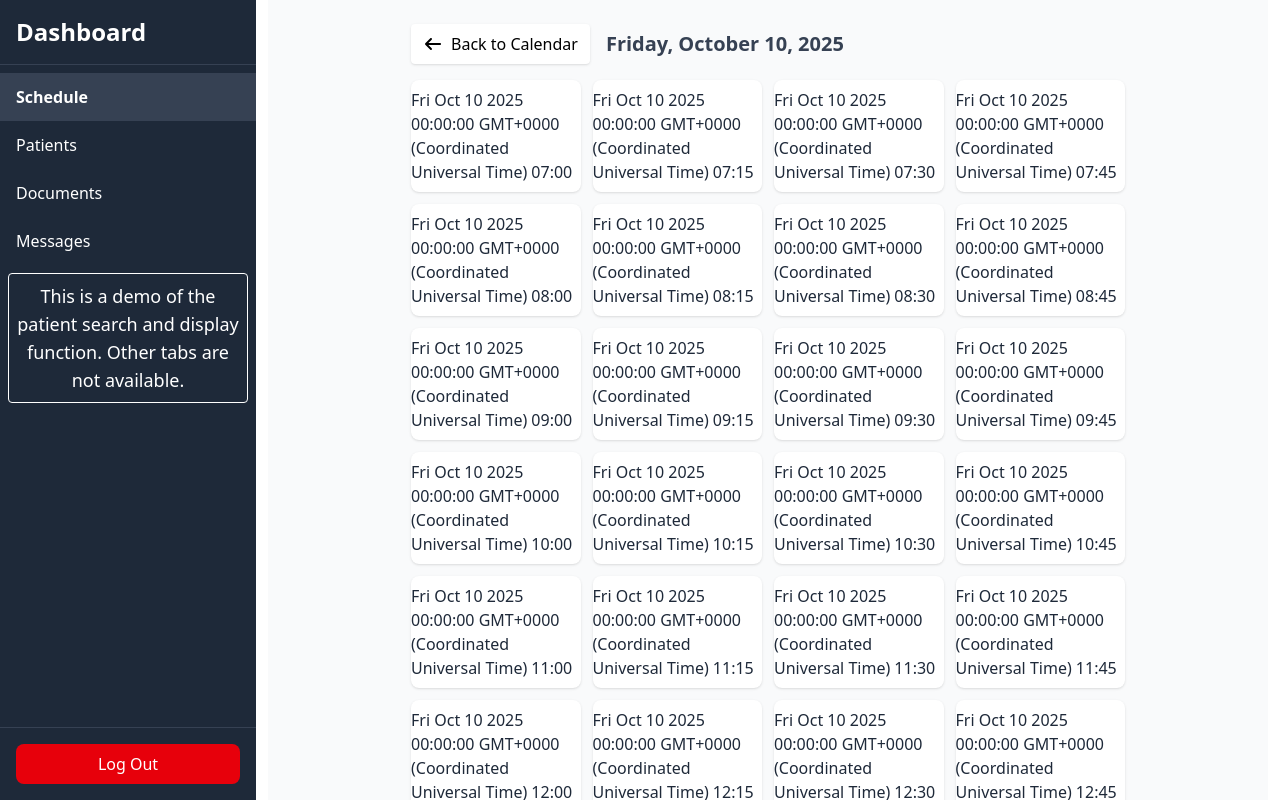
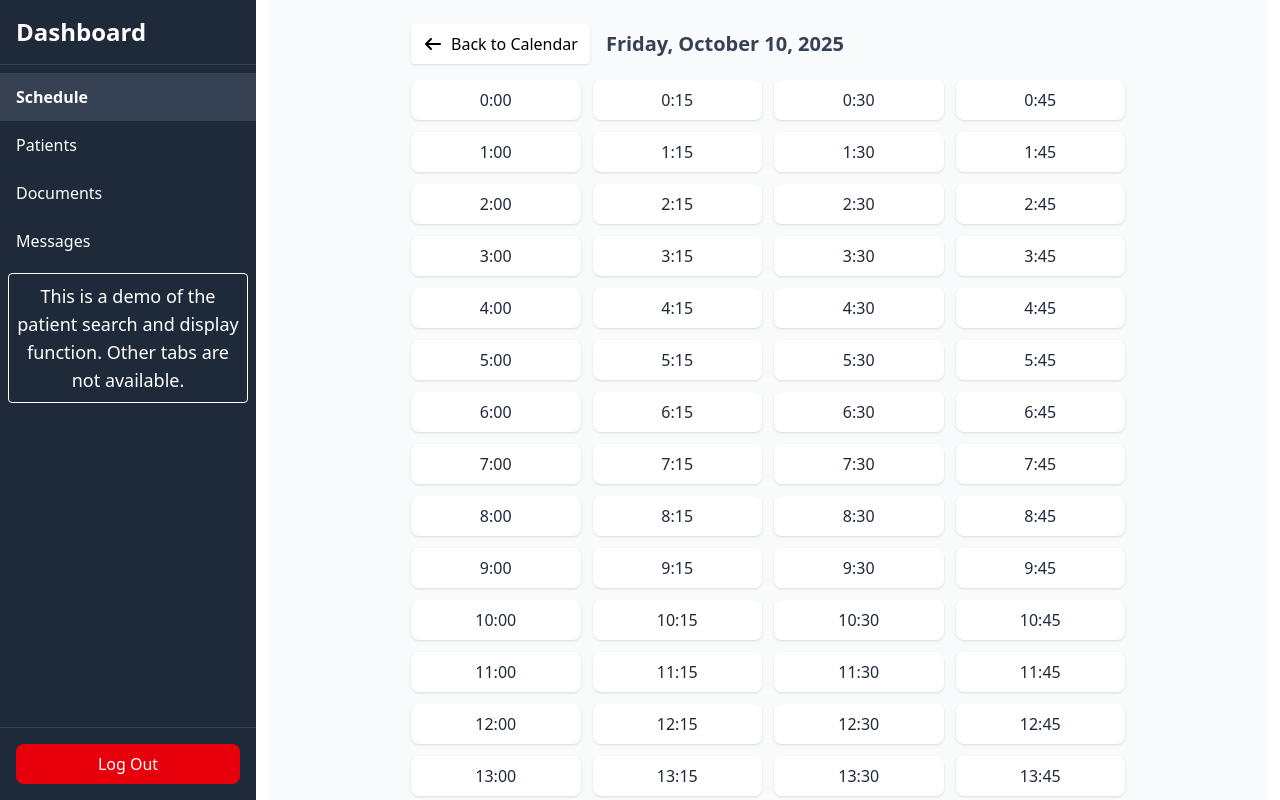
Before and after one commit to noreturn86/patient-search-and-view, a React (Vite) app: page /dashboard in a window 1280 px wide. Both pictures are taken after a click on the element "10". Built offline with nearby package versions, Linux system fonts and the light colour scheme.

Commit message:
Updated scheduler

```diff
--- a/src/pages/Patients.jsx
+++ b/src/pages/Patients.jsx
@@ -1,5 +1,6 @@
 import { useState, useEffect } from "react";
-import axios from "axios";
+import { useSelector } from 'react-redux';
+import axios from 'axios';
 import ChronicIssuePanel from "../components/ChronicIssuePanel";
 import ConsultationSummary from "../components/ConsultationSummary";
 import VisitSummary from "../components/VisitSummary";
@@ -23,6 +24,8 @@ function calculateAge(dobString) {
 }
 
 export default function Patients() {
+    const token = useSelector(state => state.auth.token);
+
     const [allPatients, setAllPatients] = useState([]);
     const [searchTerm, setSearchTerm] = useState("");
     const [selectedPatient, setSelectedPatient] = useState(null);
@@ -40,14 +43,18 @@ export default function Patients() {
 
     useEffect(() => {
         axios
-            .get("http://localhost:8080/patients")
+            .get("http://localhost:8080/patients", {
+                headers: { Authorization: `Bearer ${token}` }
+            })
             .then((response) => {
                 setAllPatients(response.data);
             })
             .catch((error) => console.error("Error retrieving patient list:", error));
 
         axios
-            .get("http://localhost:8080/prescription_sentences")
+            .get("http://localhost:8080/prescription_sentences", {
+                headers: { Authorization: `Bearer ${token}` }
+            })
             .then((response) => {
                 setAllPrescriptions(response.data);
             })
@@ -58,7 +65,9 @@ export default function Patients() {
     useEffect(() => {
         if (selectedPatient) {
             axios
-                .get(`http://localhost:8080/patients/${selectedPatient.id}`)
+                .get(`http://localhost:8080/patients/${selectedPatient.id}`, {
+                    headers: { Authorization: `Bearer ${token}` }
+                })
                 .then((response) => {
                     setPatient(response.data);
                 })
@@ -79,10 +88,10 @@ export default function Patients() {
 
     function handleAddMedication(sentence) {
         axios
-            .post("http://localhost:8080/medications", {
-                "patient": { "id": patient.id },
-                "prescription": sentence
-            })
+            .post("http://localhost:8080/medications",
+                { "patient": { "id": patient.id }, "prescription": sentence },
+                { headers: { Authorization: `Bearer ${token}` } }
+            )
             .then((response) => {
                 setPatient((prev) => ({
                     ...prev,
@@ -98,7 +107,8 @@ export default function Patients() {
 
     function handleRemoveMedication(medicationId) {
         axios
-            .delete(`http://localhost:8080/medications/${medicationId}`)
+            .delete(`http://localhost:8080/medications/${medicationId}`,
+                { headers: { Authorization: `Bearer ${token}` } })
             .then(() => {
                 setPatient((prev) => ({
                     ...prev,
--- a/src/pages/Schedule.jsx
+++ b/src/pages/Schedule.jsx
@@ -1,16 +1,31 @@
-import { useState } from "react";
+import { useState, useEffect } from "react";
 import { FontAwesomeIcon } from "@fortawesome/react-fontawesome";
 import { faChevronLeft, faChevronRight, faArrowLeft } from "@fortawesome/free-solid-svg-icons";
+import { useSelector } from 'react-redux';
+import axios from 'axios';
 
 export default function Schedule() {
   const today = new Date();
   const [currentMonth, setCurrentMonth] = useState(today.getMonth());
   const [currentYear, setCurrentYear] = useState(today.getFullYear());
   const [selectedDate, setSelectedDate] = useState(null); // null = calendar view
+  const [activeSlots, setActiveSlots] = useState([]);
+
+  const provider = useSelector((state) => state.auth.provider);
+  const token = useSelector((state) => state.auth.token);
 
   const monthName = new Date(currentYear, currentMonth).toLocaleString("default", {
     month: "long",
   });
+
+
+  useEffect(() => {
+    if (!selectedDate || !provider) return;
+
+    console.log(provider.slots[0].datetime.toString());
+
+  }, [selectedDate, provider]);
+
 
   const prevMonth = () => {
     setCurrentMonth((prev) => {
@@ -70,18 +85,26 @@ export default function Schedule() {
     );
   };
 
-  // Generate appointment slots from 7:00 to 19:00 in 15-min intervals
+
+
+  //generate appointment slots
   const getAppointmentSlots = () => {
     const slots = [];
-    for (let hour = 7; hour < 19; hour++) {
-      for (let min = 0; min < 60; min += 15) {
-        const hh = hour.toString().padStart(2, "0");
-        const mm = min.toString().padStart(2, "0");
-        slots.push(`${selectedDate} ${hh}:${mm}`);
-      }
+
+    //build first slot
+    const startingSlot = new Date(selectedDate);
+    startingSlot.setHours(0, 0, 0, 0);
+
+    for (let i = 0; i < 96; i++) {
+      //clone and add the offset
+      const slot = new Date(startingSlot);
+      slot.setMinutes(slot.getMinutes() + (15 * i));
+      slots.push(slot);
     }
+
     return slots;
   };
+
 
   const onDayClick = (dateObj) => {
     setSelectedDate(dateObj);
@@ -89,6 +112,34 @@ export default function Schedule() {
 
   const calendar = buildCalendar(currentMonth, currentYear);
   const appointmentSlots = selectedDate ? getAppointmentSlots() : [];
+
+
+  const toggleSlot = async (providerId, datetime, token) => {
+    try {
+      const isoDatetime = new Date(datetime).toISOString();
+
+      console.log("Token being sent:", token);
+
+      const response = await axios({
+        method: "post",
+        url: "http://localhost:8080/api/slots/add",
+        params: { providerId, datetime: isoDatetime },
+        headers: {
+          Authorization: `Bearer ${token}`,
+          "Content-Type": "application/json",
+        },
+      });
+
+      console.log("Slot added:", response.data);
+      return response.data;
+    } catch (error) {
+      console.error(
+        "Error adding slot:",
+        error.response?.status,
+        error.response?.data || error.message
+      );
+    }
+  };
 
   // Calendar View
   if (!selectedDate) {
@@ -134,10 +185,9 @@ export default function Schedule() {
                 onClick={() => onDayClick(cell.date)}
                 className={`
                   flex items-center justify-center aspect-square rounded-lg border cursor-pointer
-                  ${
-                    cell.inMonth
-                      ? "bg-white hover:bg-blue-100 transition-colors shadow-sm"
-                      : "bg-gray-100 text-gray-400"
+                  ${cell.inMonth
+                    ? "bg-white hover:bg-blue-100 transition-colors shadow-sm"
+                    : "bg-gray-100 text-gray-400"
                   }
                   ${todayHighlight ? "bg-blue-200 border-blue-500 font-semibold" : ""}
                 `}
@@ -155,6 +205,7 @@ export default function Schedule() {
   return (
     <div className="w-full flex flex-col items-center p-6 bg-gray-50 min-h-screen">
       <div className="w-3/4 flex items-center mb-4">
+        {/* cancel/return to calendar button */}
         <button
           onClick={() => setSelectedDate(null)}
           className="flex items-center gap-2 px-3 py-2 bg-white shadow rounded hover:bg-gray-100 transition"
@@ -162,6 +213,7 @@ export default function Schedule() {
           <FontAwesomeIcon icon={faArrowLeft} />
           Back to Calendar
         </button>
+        {/* display selectedDate */}
         <h2 className="text-xl font-semibold text-gray-700 ml-4">
           {selectedDate.toLocaleDateString(undefined, {
             weekday: "long",
@@ -172,13 +224,17 @@ export default function Schedule() {
         </h2>
       </div>
 
+      {/* display appointment slots */}
       <div className="grid grid-cols-4 gap-3 w-3/4">
         {appointmentSlots.map((slot, i) => (
           <div
             key={i}
             className="bg-white text-gray-800 rounded-lg shadow flex items-center justify-center py-2 cursor-pointer hover:bg-blue-100 transition"
+            onClick={() => { toggleSlot(provider.id, slot, token) }}
           >
-            {slot}
+            {slot.getHours()}
+            :
+            {slot.getMinutes().toString().padStart(2, "0")}
           </div>
         ))}
       </div>
```
